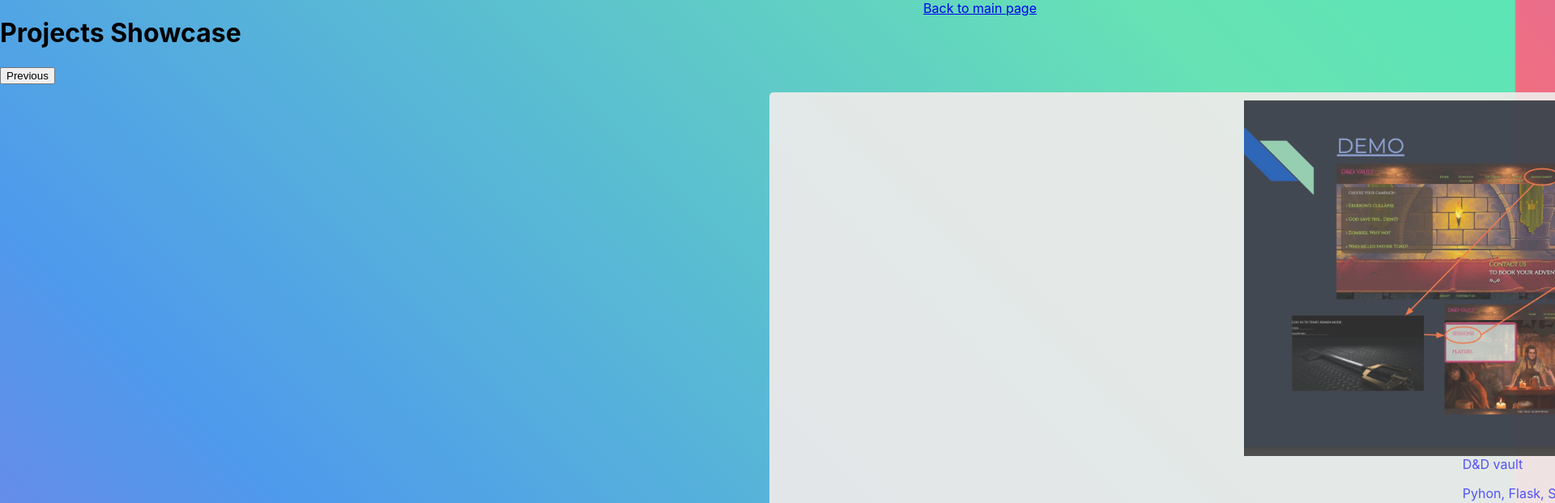
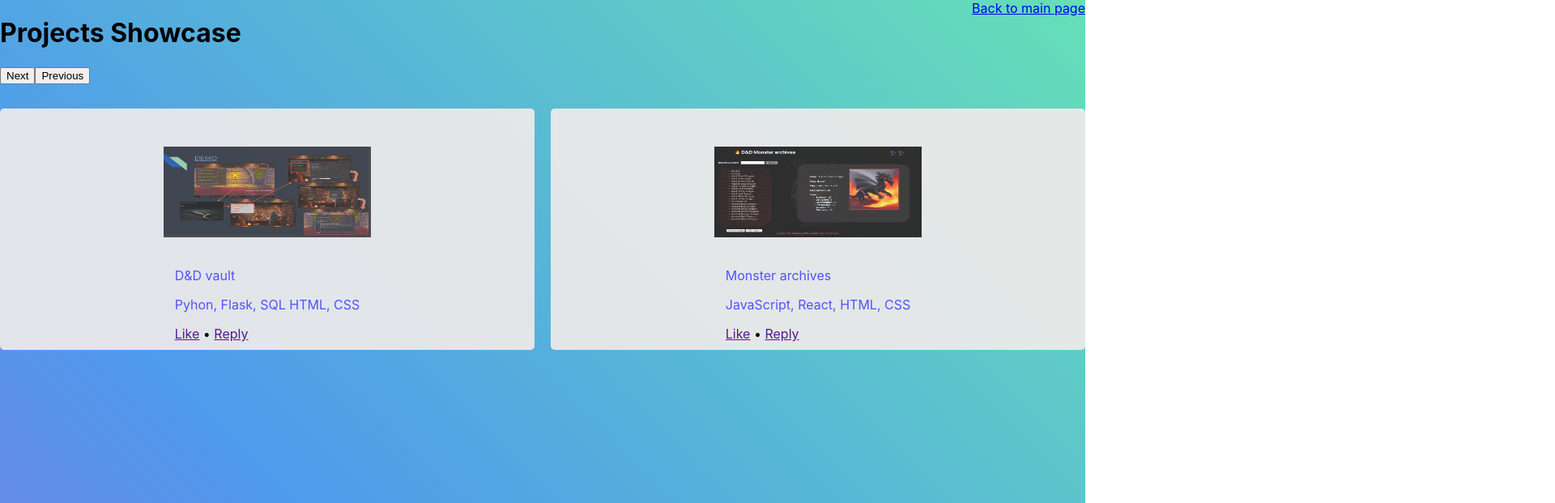
Before and after one commit to Laufley/old_portfolio, a React (Create React App) app: page /Projects in a window 1280 px wide. Shown: the top 621 px of the page at 81% size, 1920 px wide, since content can reach past the window. Built offline with nearby package versions, Linux system fonts and the light colour scheme.

Commit message:
self-made carousel using useState works and is mildly CSSed but still long way to go

```diff
--- /dev/null
+++ b/src/Components/Carousel.css
@@ -0,0 +1,20 @@
+#carousel-view {
+    width: 100%;
+    display: grid;
+    grid-template-columns: repeat
+    ('first-item, second-item');
+    gap: 20px;
+}
+
+#first-item {
+    display: flex;
+    grid-area: first-item;
+    grid-column: 1/2;
+}
+
+#second-item {
+    display: flex;
+    grid-area: second-item;
+    grid-column: 2/2;
+
+}
--- a/src/Components/Carousel.js
+++ b/src/Components/Carousel.js
@@ -1,5 +1,5 @@
 import {React, useState} from 'react'
-import Project from './Project';
+import './Carousel.css';
 
 const Carousel = ({listOfProjects}) => {
 
@@ -25,14 +25,21 @@ const Carousel = ({listOfProjects}) => {
     }
 
     return (
-        <div className="carousel">
-            <button id="button-previous" onClick={handlePrevious}>Previous</button>
-            <div>
+    <>
+        <div id='carousel-view'>
+            <div className="arrow">
+                <button className="arrow-top" onClick={handleNext}>Next</button>
+                <button className="arrow-bottom" onClick={handlePrevious}>Previous</button>
+            </div>
+            <div id='first-item'>
                 {listOfProjects[currentProjectIndex]}
             </div>
-            <button id='button-next' onClick={handleNext}>Next</button>
+            <div id='second-item'>
+                {listOfProjects[currentProjectIndex + 1]}
+
             </div>
-
+        </div>
+    </>
     )
 
 }
--- a/src/Components/Project.css
+++ b/src/Components/Project.css
@@ -5,10 +5,12 @@
     justify-content: center;
 
     margin: 10px auto;
-    width: 50%;
+    width: 40rem;
     background-color: #efebebeb;
     padding: 10px;
     border-radius: 5px;
+
+
 }
 
 #details {
```
